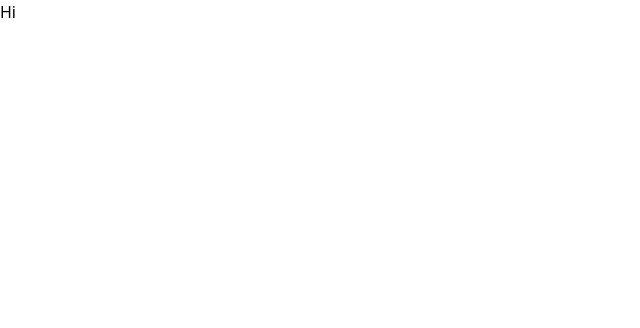
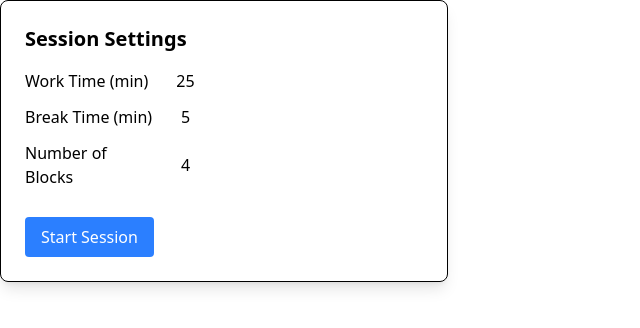
Before and after one commit to ishi-pishi/brainhaven, a React app in the folder frontend/: page / in a window 1280 px wide. Shown: the top 328 px of the page, without its empty margins (0-640 px from the left). Built offline with nearby package versions, Linux system fonts and the light colour scheme; the HTML template or start-up script is replaced by a standard one.

Commit message:
Scaffold Session Settings page

```diff
--- a/frontend/src/App.tsx
+++ b/frontend/src/App.tsx
@@ -1,7 +1,9 @@
+import { SessionSettings } from "./components/setSettings/settingsMenu";
+
 export default function App() {
   return (
     <div className="">
-      Hi
+      <SessionSettings></SessionSettings>
     </div>
   );
 }
--- /dev/null
+++ b/frontend/src/components/setSettings/SettingsMenu.tsx
@@ -0,0 +1,74 @@
+import { useState } from 'react';
+
+
+// SessionSettings page
+export function SessionSettings() {
+    // All in min
+    const [workTime, setWorkTime] = useState(25);
+    const [breakTime, setBreakTime] = useState(5);
+    const [numBlocks, setNumBlocks] = useState(4);
+
+    const handleStartSession = () => {
+        // TODO
+        console.log("hi man");
+    };
+
+    return (
+        <div className="p-6 max-w-md border rounded-lg shadow-lg">
+            <h2 className="text-xl font-bold mb-4">Session Settings</h2>
+
+            <NumberPicker
+                label="Work Time (min)"
+                value={workTime}
+                setValue={setWorkTime}
+                min={0}
+                max={200}
+                step={5}
+            />
+            <NumberPicker
+                label="Break Time (min)"
+                value={breakTime}
+                setValue={setBreakTime}
+                min={0}
+                max={200}
+                step={5}
+            />
+            <NumberPicker
+                label="Number of Blocks"
+                value={numBlocks}
+                setValue={setNumBlocks}
+                min={1}
+                max={20}
+                step={1}
+            />
+
+            <button
+                onClick={handleStartSession}
+                className="mt-4 px-4 py-2 bg-blue-500 text-white rounded hover:bg-blue-600"
+            >
+                Start Session
+            </button>
+        </div>
+    );
+}
+
+
+// NumberPicker
+function NumberPicker({ value, setValue, min, max, step = 1, label }: any) {
+    const clamp = (v: number) => Math.min(Math.max(v, min), max);
+
+    return (
+        <div className="flex items-center gap-2 mb-3">
+            <span className="w-32">{label}</span>
+            <input
+                type="number"
+                value={value}
+                onChange={e => setValue(clamp(Number(e.target.value)))}
+                min={min}
+                max={max}
+                step={step}
+                className="w-16 text-center"
+            />
+        </div>
+    );
+}
```
